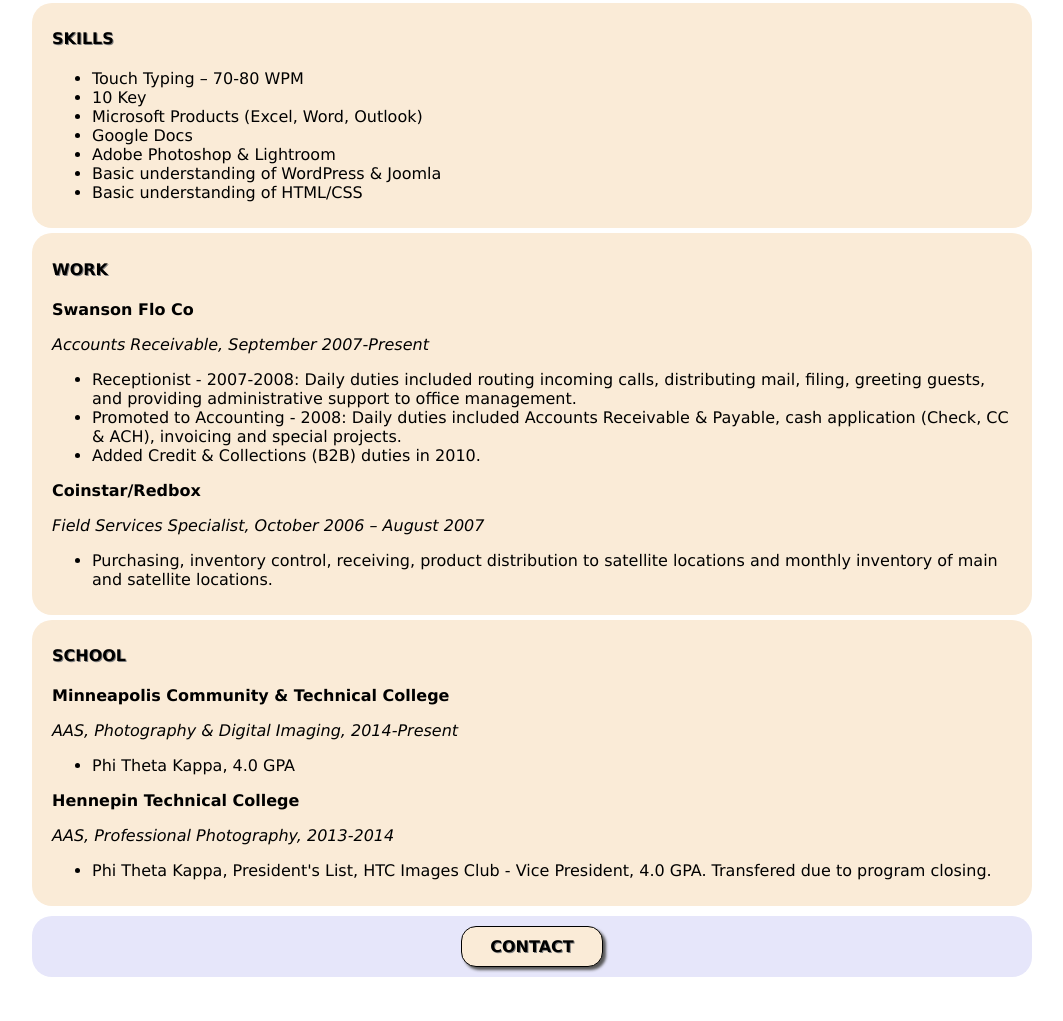
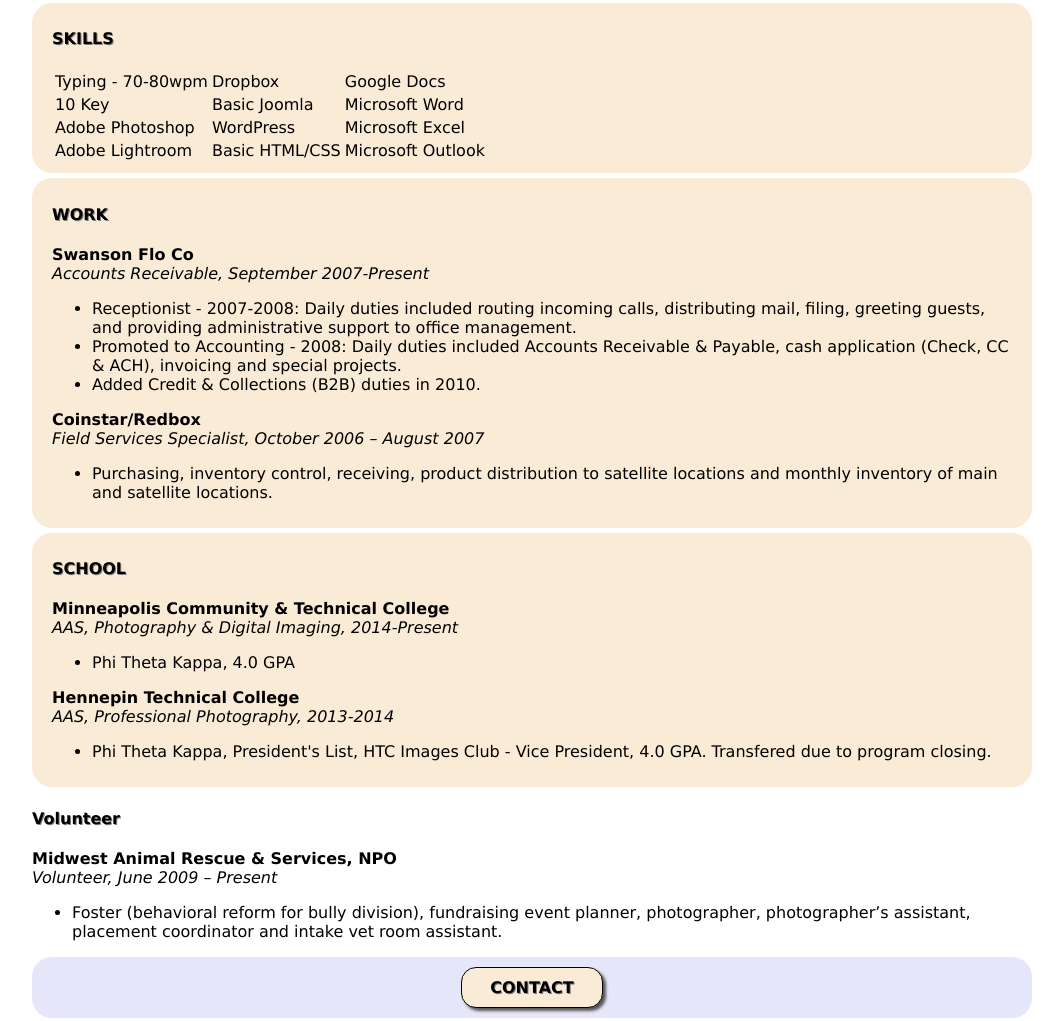
Before and after one commit to cassiescircus/cassiescircus.github.io, a plain HTML site: page index.html in a window 1280 px wide. Shown: the part 244-1265 px from the top of the page, without its empty margins (108-1171 px from the left). Before the commit the page ends 1229 px from the top, so only its background shows below. Drawn offline with Linux system fonts and the light colour scheme.

Commit message:
Update index.html

```diff
--- a/index.html
+++ b/index.html
@@ -15,28 +15,43 @@
 
 		<div class="skills">
 	        <h4>SKILLS</h4>
-			    <ul>
-				    <li>Touch Typing – 70-80 WPM</li>
-				    <li>10 Key</li>
-				    <li> Microsoft Products (Excel, Word, Outlook)</li>
-				    <li>Google Docs</li>
-				    <li>Adobe Photoshop & Lightroom</li>
-				    <li>Basic understanding of WordPress & Joomla</li>
-				    <li>Basic understanding of HTML/CSS</li>
-			    </ul>
+	            <table>
+	                <tbody>
+	                    <tr>
+	                        <td>Typing - 70-80wpm</td>
+	                        <td>Dropbox</td>
+	                        <td>Google Docs</td>
+	                    </tr>
+	                    <tr>
+	                        <td>10 Key</td>
+	                        <td>Basic Joomla</td>
+	                        <td>Microsoft Word</td>
+	                    </tr>
+	                    <tr>
+	                        <td>Adobe Photoshop</td>
+	                        <td>WordPress</td>
+	                        <td>Microsoft Excel</td>
+	                    </tr>
+	                    <tr>
+	                        <td>Adobe Lightroom</td>
+	                        <td>Basic HTML/CSS</td>
+	                        <td>Microsoft Outlook</td>
+	                    </tr>
+	                </tbody>
+	            </table>
 	    </div>
 
 	    <div class="work">
 	        <h4>WORK</h4>
-            <p><strong>Swanson Flo Co</strong></p>
-			<p><em>Accounts Receivable, September 2007-Present</em></p>
+            <p><strong>Swanson Flo Co</strong>
+			<br><em>Accounts Receivable, September 2007-Present</em></p>
 				<ul>
 					<li>Receptionist - 2007-2008: Daily duties included routing incoming calls, distributing mail, filing, greeting guests, and providing administrative support to office management.</li>
 					<li>Promoted to Accounting - 2008: Daily duties included Accounts Receivable & Payable, cash application (Check, CC & ACH), invoicing and special projects.</li>
 					<li>Added Credit & Collections (B2B) duties in 2010.</li>
 				</ul>
-				<p><strong>Coinstar/Redbox</strong></p>
-			<p><em>Field Services Specialist, October 2006 – August 2007</em></p>
+				<p><strong>Coinstar/Redbox</strong>
+			<br><em>Field Services Specialist, October 2006 – August 2007</em></p>
 				<ul>
 					<li>Purchasing, inventory control, receiving, product distribution to satellite locations and monthly inventory of main and satellite locations.</li>
 				</ul>
@@ -45,17 +60,26 @@
 	    <div class="school">
 	        <h4>SCHOOL</h4>
 
-			<p><strong>Minneapolis Community & Technical College</strong></p>
-			<p><em>AAS, Photography & Digital Imaging, 2014-Present</em></p>
+			<p><strong>Minneapolis Community & Technical College</strong>
+			<br><em>AAS, Photography & Digital Imaging, 2014-Present</em></p>
 			    <ul>
 			        <li>Phi Theta Kappa, 4.0 GPA</li>
 			    </ul>
 
-			<p><strong>Hennepin Technical College</strong></p>
-			<p><em>AAS, Professional Photography, 2013-2014</em></p>
+			<p><strong>Hennepin Technical College</strong>
+			<br><em>AAS, Professional Photography, 2013-2014</em></p>
 			    <ul>
 			        <li>Phi Theta Kappa, President's List, HTC Images Club - Vice President, 4.0 GPA. Transfered due to program closing.</li>
 			    </ul>
+	    </div>
+
+	    <div class="volunteer">
+	        <h4>Volunteer</h4>
+	            <p><strong>Midwest Animal Rescue & Services, NPO</strong>
+	            <br><em>Volunteer, June 2009 – Present</em></p>
+	                <ul>
+	                    <li>Foster (behavioral reform for bully division), fundraising event planner, photographer, photographer’s assistant, placement coordinator and intake vet room assistant.</li>
+	                </ul>
 	    </div>
 
 	    <div id="footer">
```
